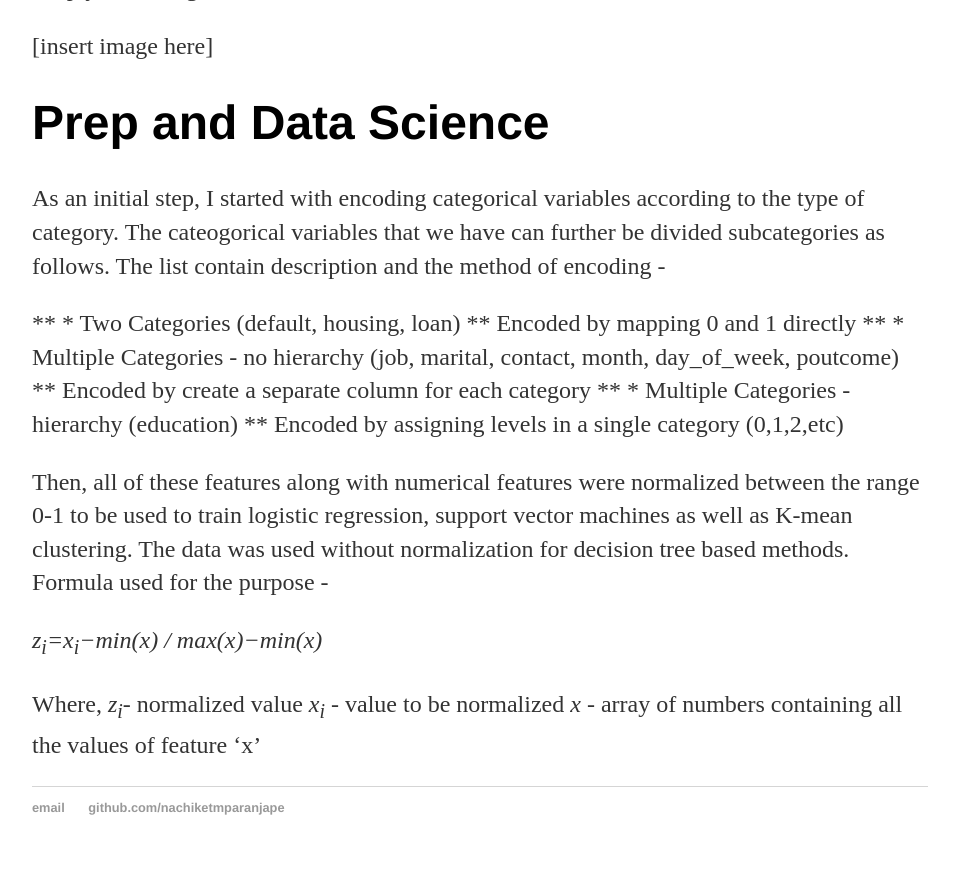
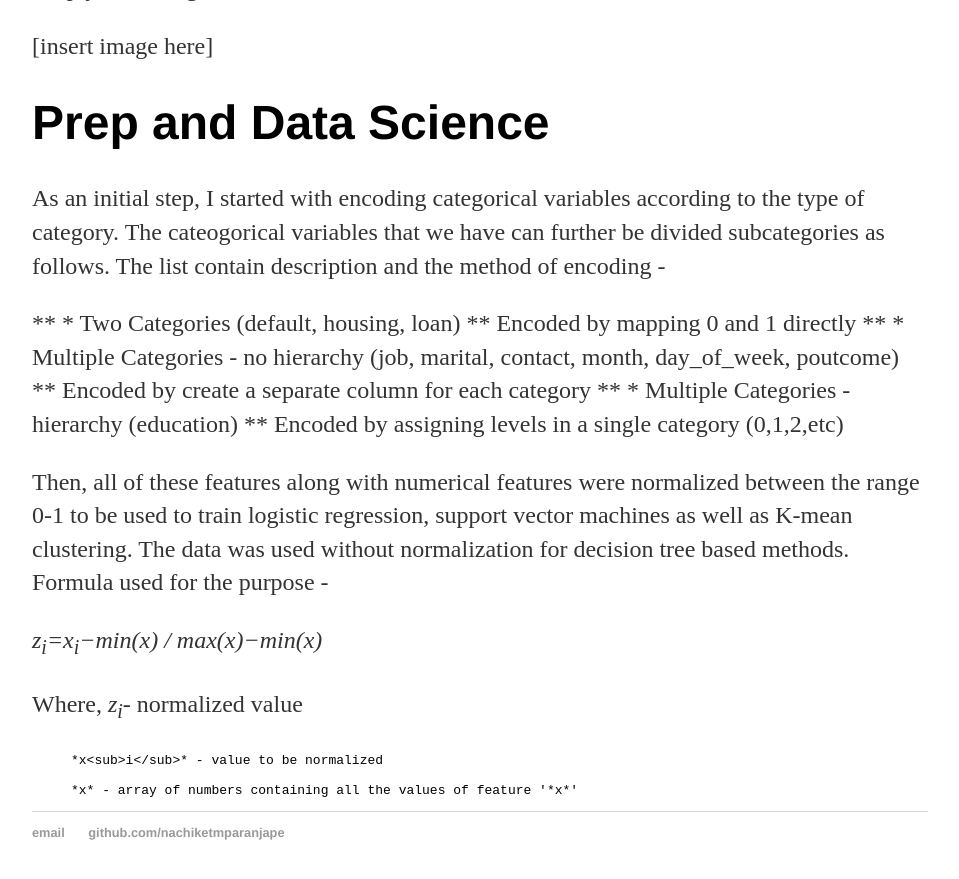
Before and after one commit to nachiketmparanjape2/nachiketmparanjape2.github.io, a Jekyll site: the page built from _posts/2017-08-23-Direct-Marketing-Binary-Prediction.md, in a window 1280 px wide and 900 px high, scrolled down 3607 px. Shown: the top 879 px of the window, without its empty margins (160-1119 px from the left). Built offline with Jekyll 4.4.1, drawn with Linux system fonts in a browser that asks for light colours.

Commit message:
Update 2017-08-23-Direct-Marketing-Binary-Prediction.md

```diff
--- a/_posts/2017-08-23-Direct-Marketing-Binary-Prediction.md
+++ b/_posts/2017-08-23-Direct-Marketing-Binary-Prediction.md
@@ -109,6 +109,8 @@ Then, all of these features along with numerical features were normalized betwee
 
 *z<sub>i</sub>=x<sub>i</sub>−min(x) / max(x)−min(x)*
 
-Where, *z<sub>i</sub>*- normalized value
-    *x<sub>i</sub>* - value to be normalized
-    *x* - array of numbers containing all the values of feature 'x'
+Where,   *z<sub>i</sub>*- normalized value
+
+         *x<sub>i</sub>* - value to be normalized
+
+         *x* - array of numbers containing all the values of feature '*x*'
```
